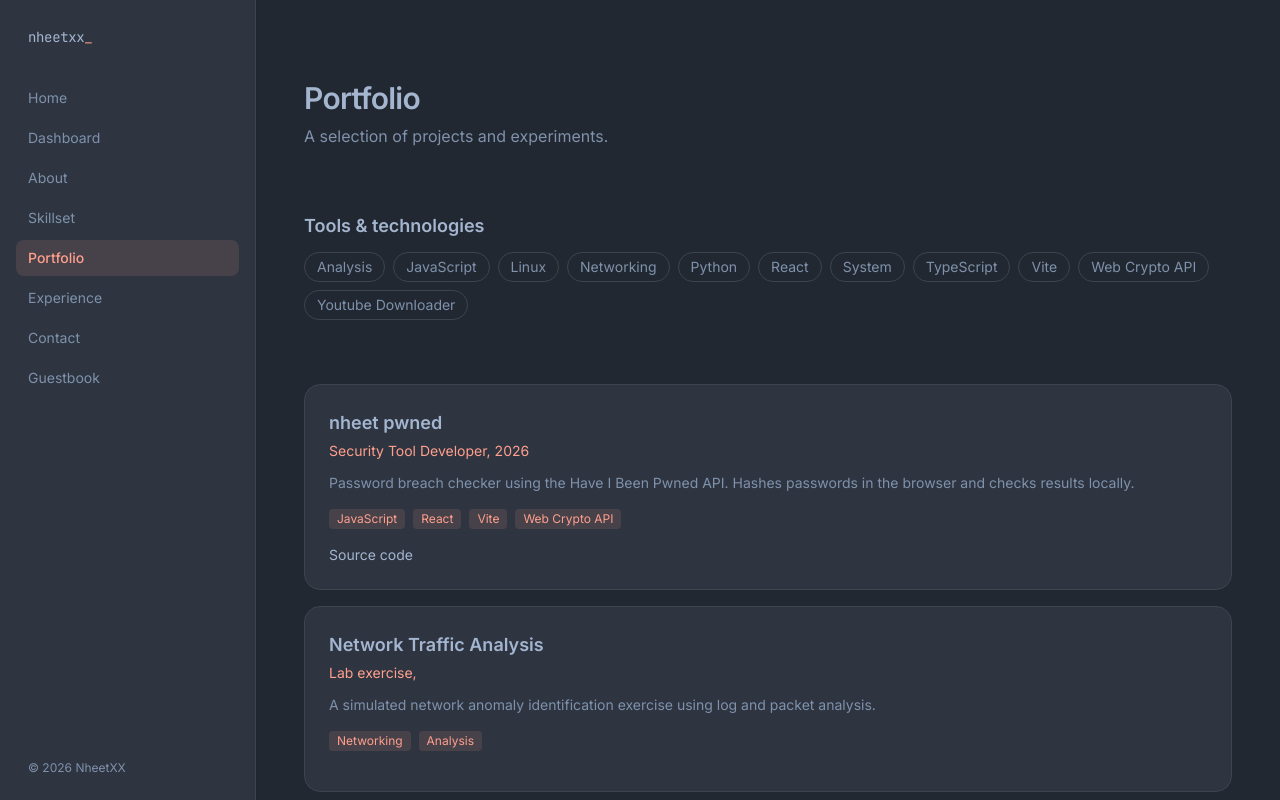
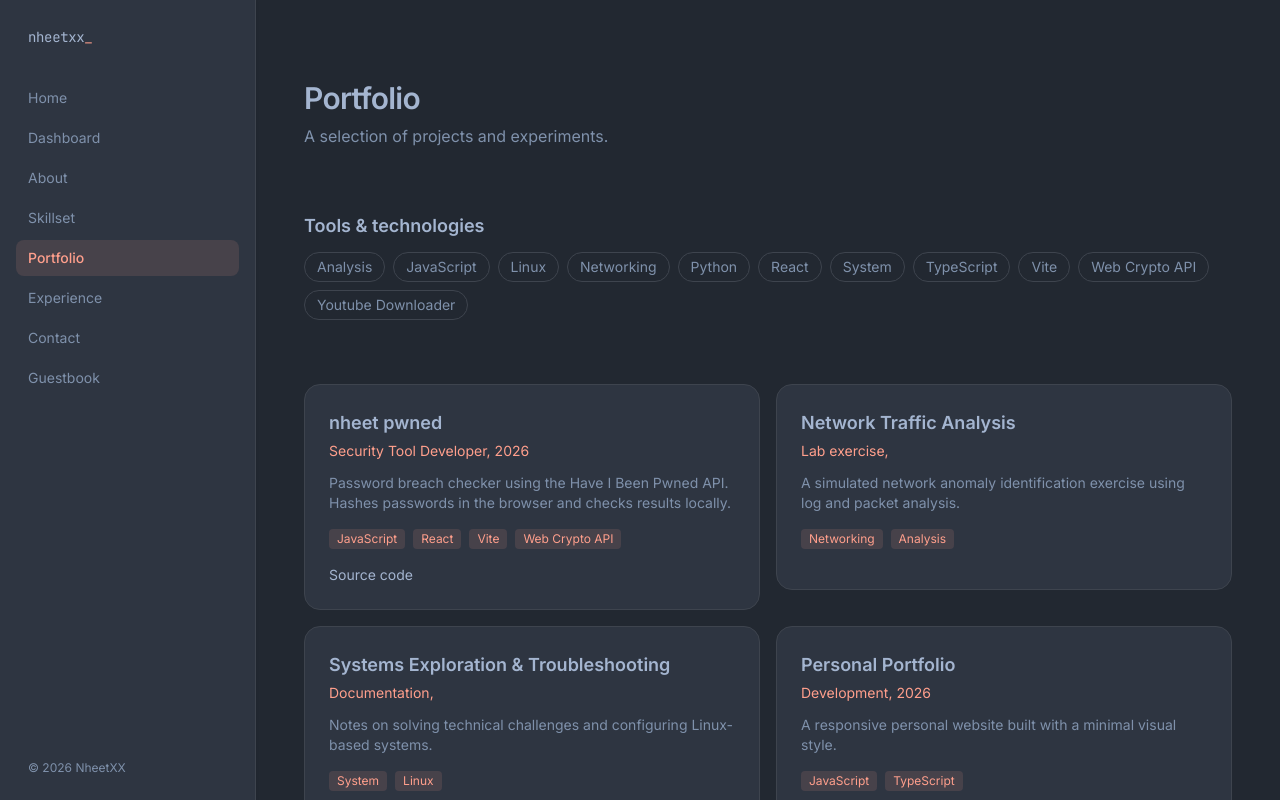
Before and after one commit to nheetxx/nheetxxdev, a Next.js app: page /portfolio in a window 1280 px wide. Shown: the top 800 px of the page. Built offline with nearby package versions, Linux system fonts and the light colour scheme; no server answers.

Commit message:
fixxing /portofolio layout for PC

```diff
--- a/src/components/sections/ProjectGrid.tsx
+++ b/src/components/sections/ProjectGrid.tsx
@@ -33,7 +33,7 @@
         </div>
       )}
 
-      <ul className="flex flex-col gap-4">
+      <ul className="grid grid-cols-1 gap-4 lg:grid-cols-2">
         {projects.map((p) => (
           <li key={p.slug}>
             <article className="rounded-2xl border border-line bg-surface p-6 transition-colors hover:border-accent/40">
```
